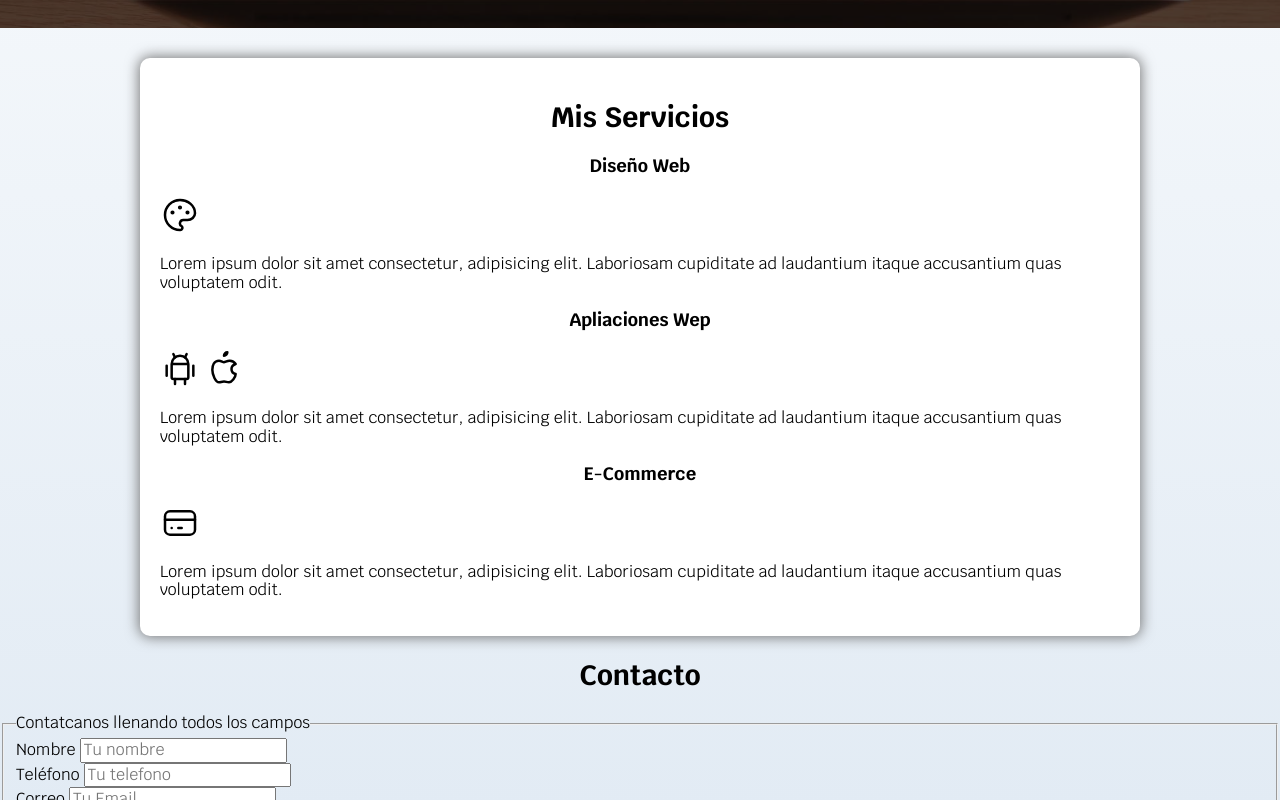
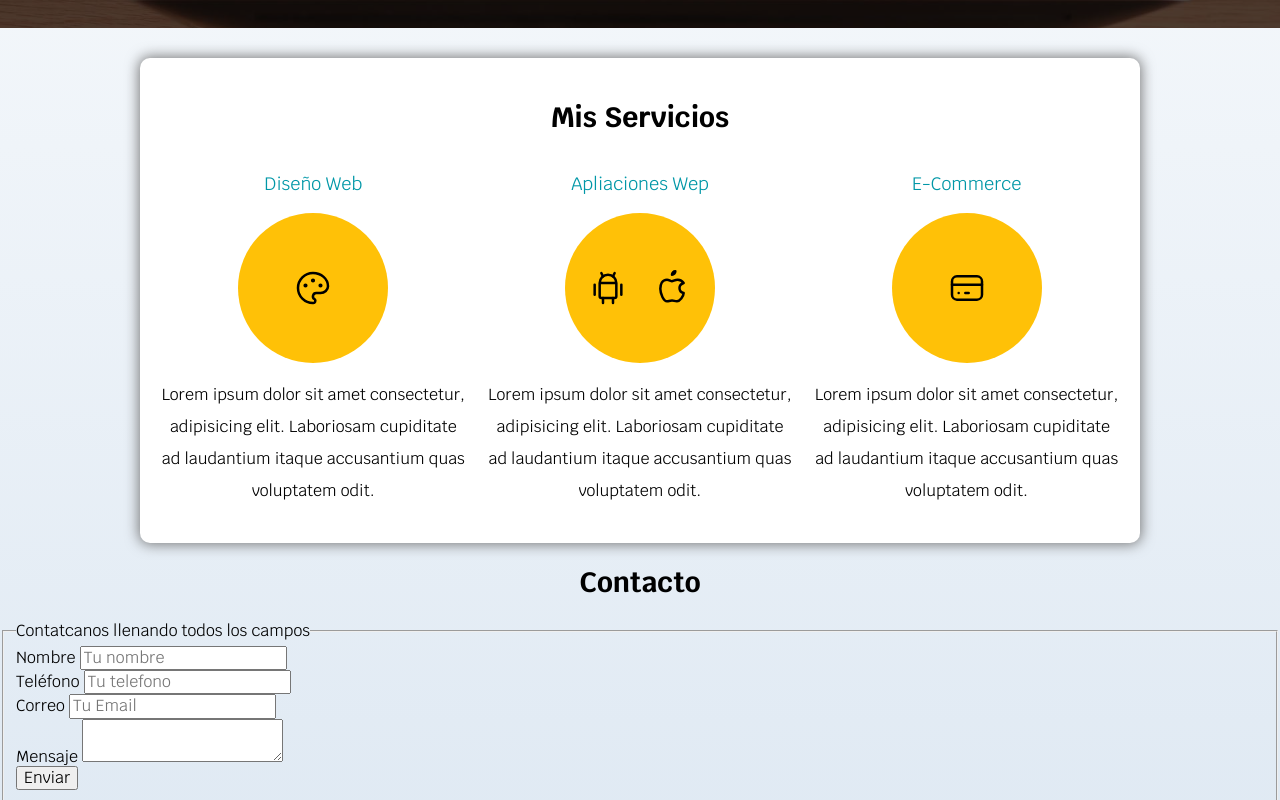
Before and after one commit to Werewolf1200/Freelancer-Site, a website: page index.html in a window 1280 px wide. Shown: the part 560-1360 px from the top of the page. Drawn offline with Linux system fonts and the light colour scheme.

Commit message:
Finalizando la sección servicios y estilo de los iconos

```diff
--- a/css/styles.css
+++ b/css/styles.css
@@ -135,7 +135,42 @@ h1, h2, h3 {
     color: var(--blanco);
 }
 
-.ubicacion {
+.contenido-hero .ubicacion {
     display: flex;
     align-items: flex-end;
 }
+
+@media (min-width: 768px) {
+    .servicios {
+        display: grid;
+        grid-template-columns: repeat(3, 1fr);
+        column-gap: 2rem;
+    }
+}
+
+.servicio {
+    display: flex;
+    flex-direction: column;
+    align-items: center;
+}
+
+.servicio h3 {
+    color: var(--secundario);
+    font-weight: normal;
+}
+
+.servicio p {
+    line-height: 2;
+    text-align: center;
+}
+
+.servicio .iconos {
+    height: 15rem;
+    width: 15rem;
+    background-color: var(--primario);
+    border-radius: 50%;
+
+    display: flex;
+    justify-content: space-evenly;
+    align-items: center;
+}
--- a/index.html
+++ b/index.html
@@ -45,8 +45,10 @@
 
     <main class="contenedor sombra">
         <h2>Mis Servicios</h2>
-        <section>
+        <div class="servicios">
+            <section class="servicio">
                 <h3>Diseño Web</h3>
+                    <div class="iconos">
                         <svg xmlns="http://www.w3.org/2000/svg" class="icon icon-tabler icon-tabler-palette" width="40" height="40" viewBox="0 0 24 24" stroke-width="1.5" stroke="#000000" fill="none" stroke-linecap="round" stroke-linejoin="round">
                             <path stroke="none" d="M0 0h24v24H0z" fill="none"/>
                             <path d="M12 21a9 9 0 1 1 0 -18a9 8 0 0 1 9 8a4.5 4 0 0 1 -4.5 4h-2.5a2 2 0 0 0 -1 3.75a1.3 1.3 0 0 1 -1 2.25" />
@@ -54,10 +56,12 @@
                             <circle cx="12" cy="7.5" r=".5" fill="currentColor" />
                             <circle cx="16.5" cy="10.5" r=".5" fill="currentColor" />
                         </svg>
+                    </div>
                 <p>Lorem ipsum dolor sit amet consectetur, adipisicing elit. Laboriosam cupiditate ad laudantium itaque accusantium quas voluptatem odit.</p>
             </section>
-        <section>
+            <section class="servicio">
                 <h3>Apliaciones Wep</h3>
+                    <div class="iconos">
                         <svg xmlns="http://www.w3.org/2000/svg" class="icon icon-tabler icon-tabler-brand-android" width="40" height="40" viewBox="0 0 24 24" stroke-width="1.5" stroke="#000000" fill="none" stroke-linecap="round" stroke-linejoin="round">
                             <path stroke="none" d="M0 0h24v24H0z" fill="none"/>
                             <line x1="4" y1="10" x2="4" y2="16" />
@@ -73,10 +77,12 @@
                             <path d="M9 7c-3 0 -4 3 -4 5.5c0 3 2 7.5 4 7.5c1.088 -.046 1.679 -.5 3 -.5c1.312 0 1.5 .5 3 .5s4 -3 4 -5c-.028 -.01 -2.472 -.403 -2.5 -3c-.019 -2.17 2.416 -2.954 2.5 -3c-1.023 -1.492 -2.951 -1.963 -3.5 -2c-1.433 -.111 -2.83 1 -3.5 1c-.68 0 -1.9 -1 -3 -1z" />
                             <path d="M12 4a2 2 0 0 0 2 -2a2 2 0 0 0 -2 2" />
                         </svg>
+                    </div>
                 <p>Lorem ipsum dolor sit amet consectetur, adipisicing elit. Laboriosam cupiditate ad laudantium itaque accusantium quas voluptatem odit.</p>
             </section>
-        <section>
+            <section class="servicio">
                 <h3>E-Commerce</h3>
+                    <div class="iconos">
                         <svg xmlns="http://www.w3.org/2000/svg" class="icon icon-tabler icon-tabler-credit-card" width="40" height="40" viewBox="0 0 24 24" stroke-width="1.5" stroke="#000000" fill="none" stroke-linecap="round" stroke-linejoin="round">
                             <path stroke="none" d="M0 0h24v24H0z" fill="none"/>
                             <rect x="3" y="5" width="18" height="14" rx="3" />
@@ -84,8 +90,10 @@
                             <line x1="7" y1="15" x2="7.01" y2="15" />
                             <line x1="11" y1="15" x2="13" y2="15" />
                         </svg>
+                    </div>
                 <p>Lorem ipsum dolor sit amet consectetur, adipisicing elit. Laboriosam cupiditate ad laudantium itaque accusantium quas voluptatem odit.</p>
             </section>
+        </div>
     </main>
 
     <section>
```
Lines whose indentation alone changed are shown as unchanged.
